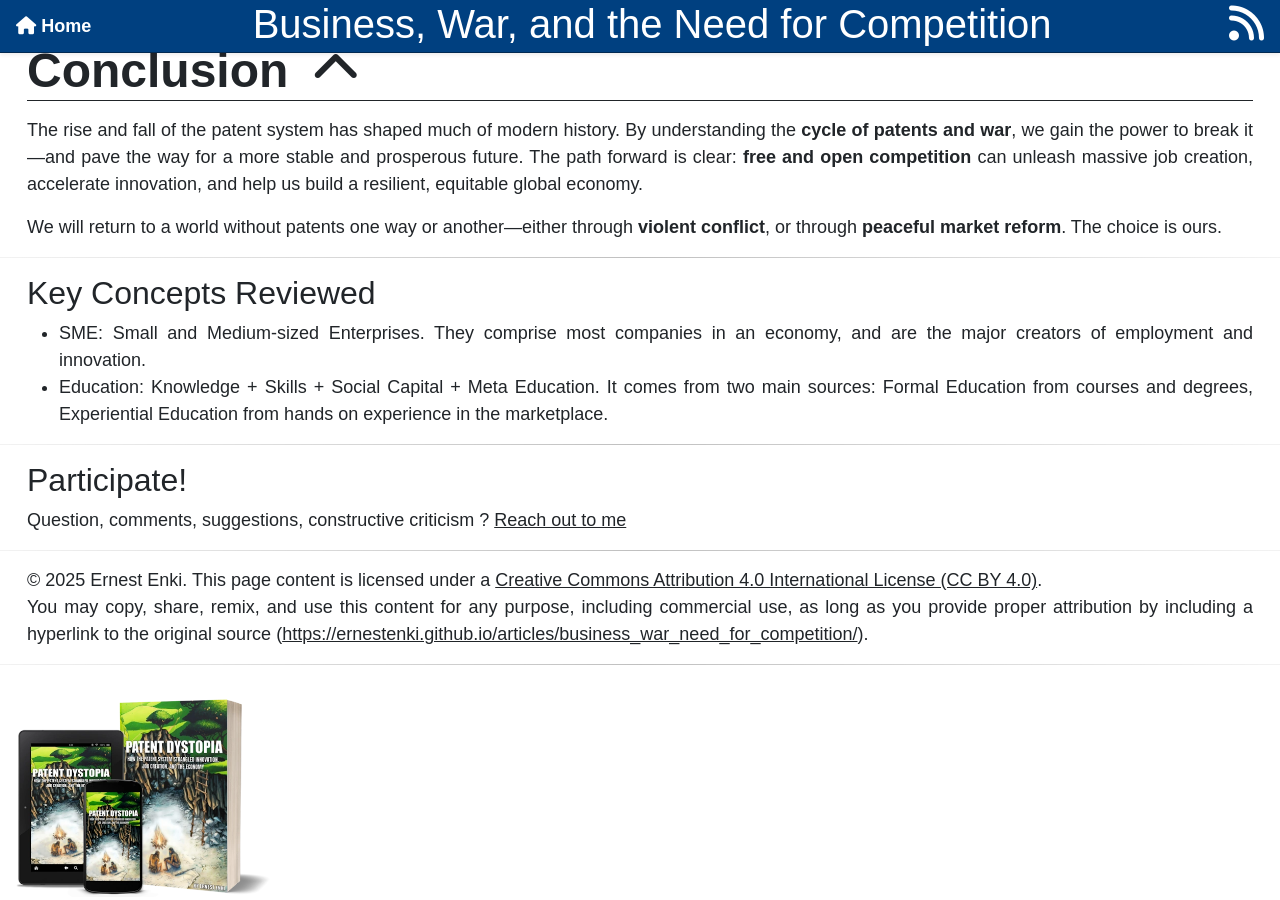
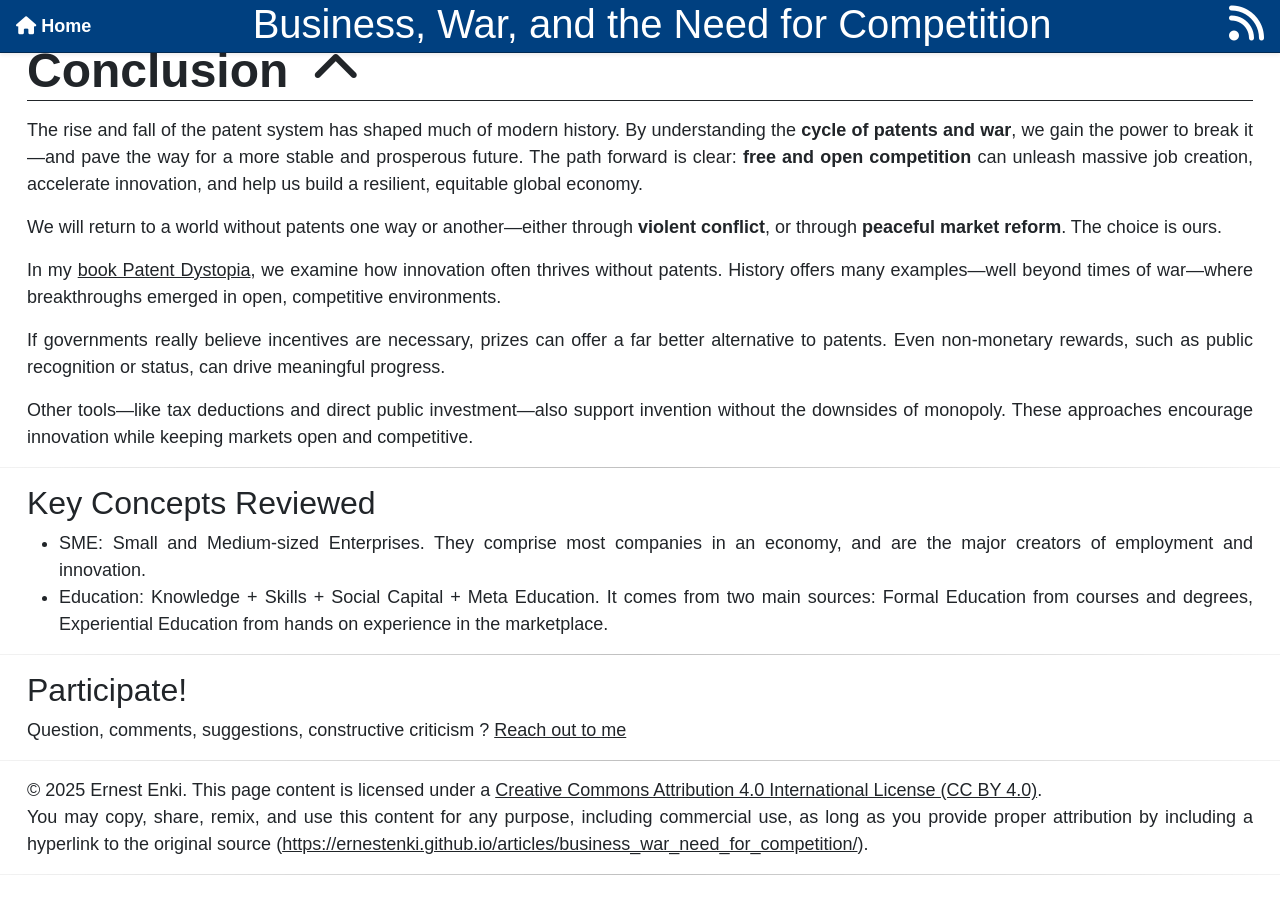
Before and after one commit to ErnestEnki/ernestenki.github.io, a Jekyll site: the page built from _articles/2025-04-09-business_war_need_for_competition.html, in a window 1280 px wide and 900 px high, scrolled down 12289 px. Built offline with Jekyll 4.4.1, drawn with Linux system fonts in a browser that asks for light colours; some web fonts are replaced; comment, search, counter and statistics services are not loaded.

Commit message:
Update 2025-04-09-business_war_need_for_competition.html

```diff
--- a/_articles/2025-04-09-business_war_need_for_competition.html
+++ b/_articles/2025-04-09-business_war_need_for_competition.html
@@ -466,9 +466,6 @@ draft: true
 
         <p>More importantly, innovation and economic prosperity would no longer be exclusive to countries willing to disregard human rights. Instead, ethical and reputable producers everywhere could compete on equal footing. This shift would weaken the monopoly power of authoritarian regimes and strengthen the moral and economic influence of open societies. Over time, it could even pressure abusive governments to reform from within.</p>
 
-
-
-
       </div>
     </article>
 
@@ -481,6 +478,9 @@ draft: true
 
         <p>We will return to a world without patents one way or another—either through <strong>violent conflict</strong>, or through <strong>peaceful market reform</strong>. The choice is ours.</p>
 
+        <p>In my <a href="/books/patent_dystopia/summary.html">book Patent Dystopia</a>, we examine how innovation often thrives without patents. History offers many examples—well beyond times of war—where breakthroughs emerged in open, competitive environments.</p>
+        <p>If governments really believe incentives are necessary, prizes can offer a far better alternative to patents. Even non-monetary rewards, such as public recognition or status, can drive meaningful progress.</p>
+        <p>Other tools—like tax deductions and direct public investment—also support invention without the downsides of monopoly. These approaches encourage innovation while keeping markets open and competitive.</p>
       </div>
     </article>
   </article>
```
